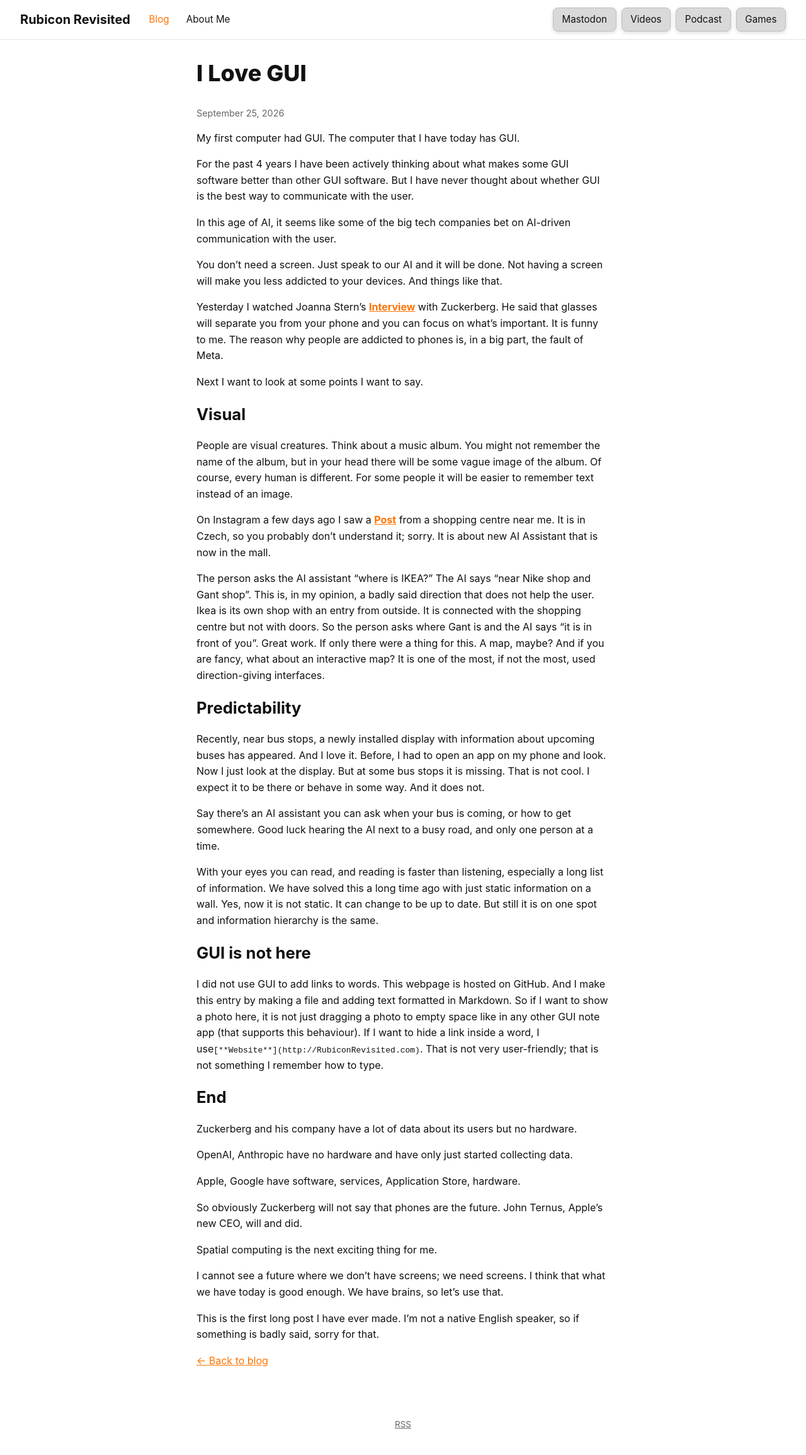
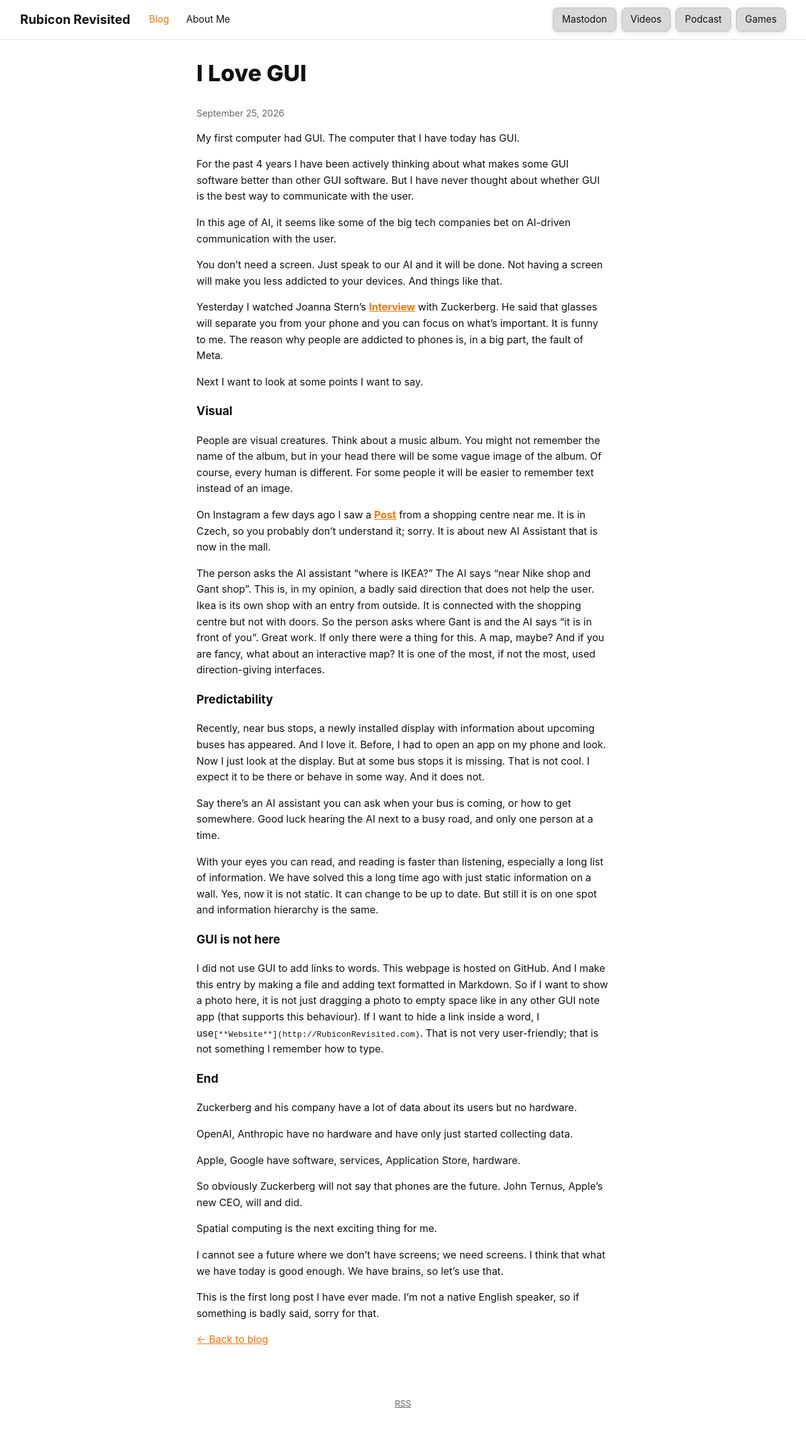
Before and after one commit to StepanJiri/stepankarasek.github.io, a Jekyll site: the page built from _posts/2026-09-25-I Love GUI.md, in a window 1280 px wide. Shown: the whole page at 63% size. Built offline with Jekyll 4.4.1, drawn with Linux system fonts in a browser that asks for light colours; after the commit the page ends 2277 px from its top, so only the background shows below that.

```diff
--- a/_posts/2026-09-25-I Love GUI.md
+++ b/_posts/2026-09-25-I Love GUI.md
@@ -2,7 +2,6 @@
 layout: post
 title: "I Love GUI"
 ---
-
 My first computer had GUI. The computer that I have today has GUI.
 
 For the past 4 years I have been actively thinking about what makes some GUI software better than other GUI software. But I have never thought about whether GUI is the best way to communicate with the user.
@@ -15,24 +14,24 @@ Yesterday I watched Joanna Stern’s [**Interview**](https://youtu.be/2cg56uF4hl
 
 Next I want to look at some points I want to say.
 
-
-## Visual
+### Visual
 People are visual creatures. Think about a music album. You might not remember the name of the album, but in your head there will be some vague image of the album. Of course, every human is different. For some people it will be easier to remember text instead of an image.
 
 On Instagram a few days ago I saw a [**Post**](https://www.instagram.com/reel/DdoIFkgDUAM/?stkn=eTI3OTZrazNnMGhp) from a shopping centre near me.  It is in Czech, so you probably don’t understand it; sorry.  It is about new AI Assistant that is now in the mall.
 
 The person asks the AI assistant “where is IKEA?” The AI says “near Nike shop and Gant shop”. This is, in my opinion, a badly said direction that does not help the user. Ikea is its own shop with an entry from outside. It is connected with the shopping centre but not with doors. So the person asks where Gant is and the AI says “it is in front of you”. Great work. If only there were a thing for this. A map, maybe? And if you are fancy, what about an interactive map? It is one of the most, if not the most, used direction-giving interfaces.
 
-## Predictability
+### Predictability
 Recently, near bus stops, a newly installed display with information about upcoming buses has appeared. And I love it. Before, I had to open an app on my phone and look. Now I just look at the display. But at some bus stops it is missing. That is not cool.  I expect it to be there or behave in some way. And it does not.
 
 Say there's an AI assistant you can ask when your bus is coming, or how to get somewhere. Good luck hearing the AI next to a busy road, and only one person at a time.
 
 With your eyes you can read, and reading is faster than listening, especially a long list of information. We have solved this a long time ago with just static information on a wall. Yes, now it is not static. It can change to be up to date. But still it is on one spot and information hierarchy is the same.
-## GUI is not here
+
+### GUI is not here
 I did not use GUI to add links to words. This webpage is hosted on GitHub. And I make this entry by making a file and adding text formatted in Markdown. So if I want to show a photo here, it is not just dragging a photo to empty space like in any other GUI note app (that supports this behaviour). If I want to hide a link inside a word, I use`[**Website**](http://RubiconRevisited.com)`. That is not very user-friendly; that is not something I remember how to type.
 
-## End
+### End
 Zuckerberg and his company have a lot of data about its users but no hardware.
 
 OpenAI, Anthropic have no hardware and have only just started collecting data.
@@ -46,5 +45,4 @@ Spatial computing is the next exciting thing for me.
 I cannot see a future where we don’t have screens; we need screens.
 I think that what we have today is good enough. We have brains, so let’s use that.
 
-
 This is the first long post I have ever made. I’m not a native English speaker, so if something is badly said, sorry for that.
```
